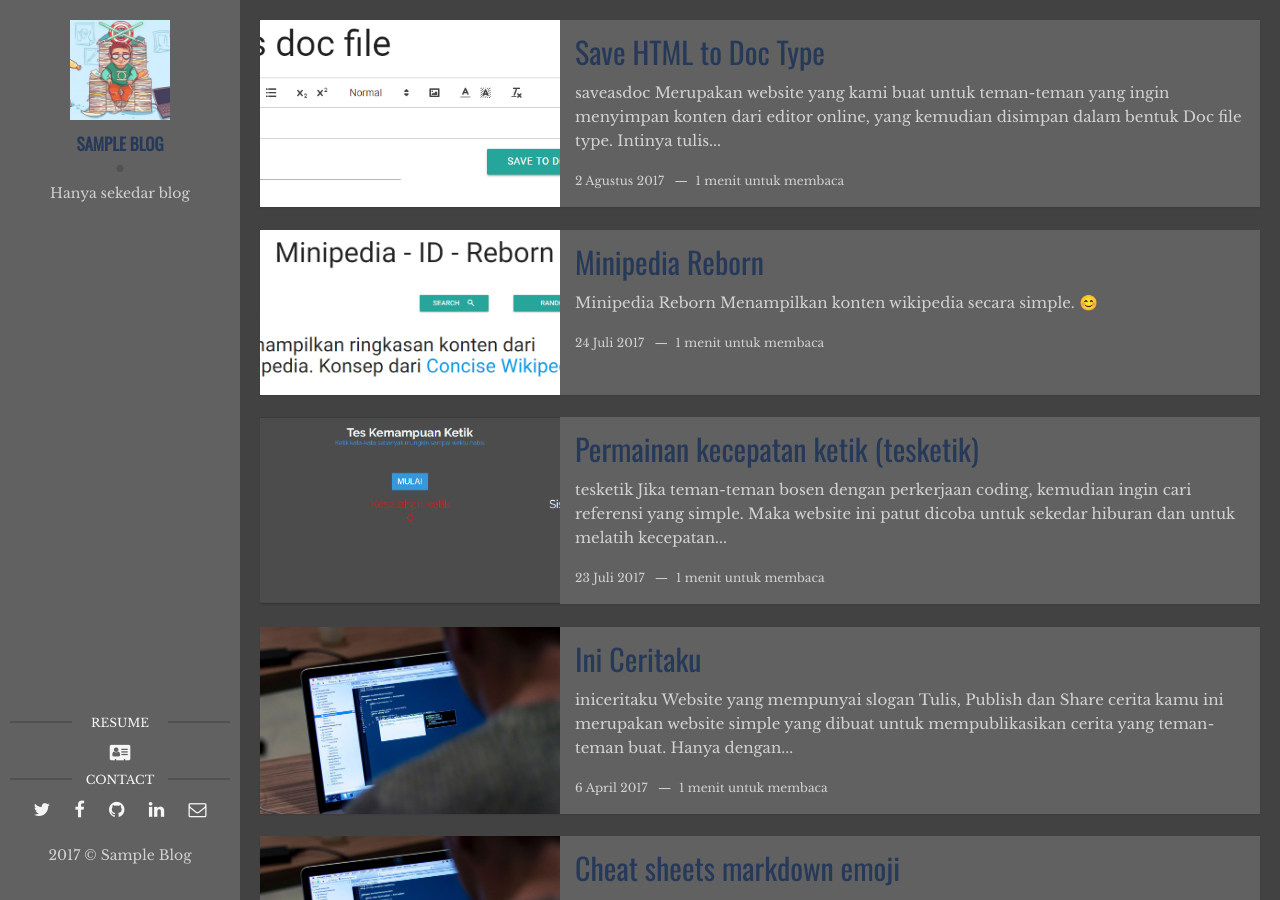
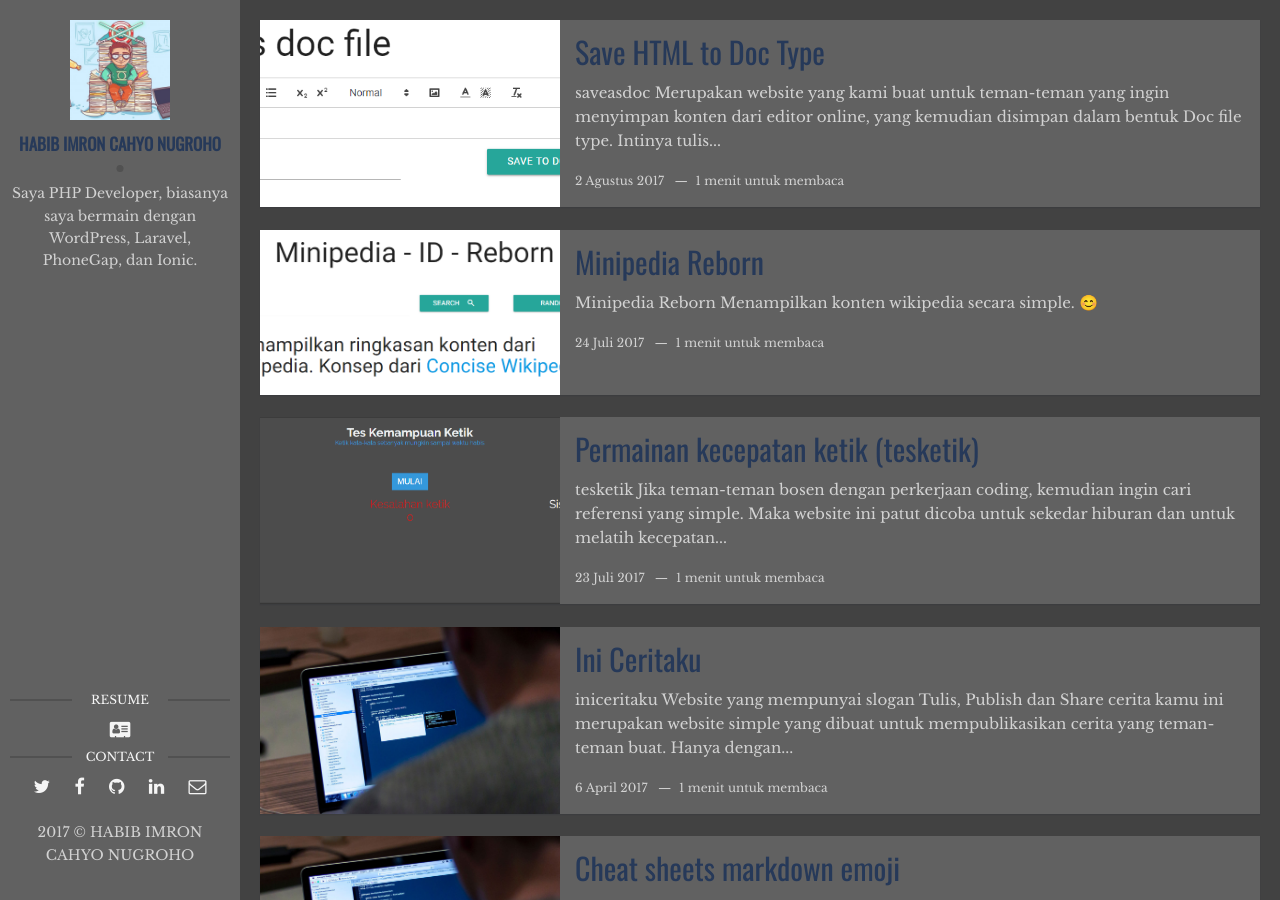
Before and after one commit to hicnblog/blognya-habibimroncn, a Jekyll site: the page built from index.html, in a window 1280 px wide and 900 px high. Built offline with Jekyll 4.4.1, drawn with Linux system fonts in a browser that asks for light colours; emoji names are drawn with the system emoji font.

Commit message:
Little Update

```diff
--- a/_config.yml
+++ b/_config.yml
@@ -1,14 +1,14 @@
-title: Sample Blog
+title: HABIB IMRON CAHYO NUGROHO
 description: > # this means to ignore newlines until "baseurl:"
-  Hanya sekedar blog
+  Assalamulaikum :). Saya PHP Developer, biasanya saya bermain dengan WordPress, Laravel, PhoneGap, dan Ionic.
 permalink: ':title/'
-baseurl: "/sample-blog" # the subpath of your site, e.g. /blog
+baseurl: "/blognya-habibimroncn" # the subpath of your site, e.g. /blog
 url: "" # the base hostname & protocol for your site, e.g. http://example.com
 
 # Author Settings
-author: Sample Blog # add your name
+author: HABIB IMRON CAHYO NUGROHO # add your name
 author-img: habib-imron-cahyo-nugroho.jpg # add your photo
-about-author: Hanya sekedar blog # add description
+about-author: Saya PHP Developer, biasanya saya bermain dengan WordPress, Laravel, PhoneGap, dan Ionic. # add description
 twitter: Hab_15
 facebook: habibimroncn
 github: habibimroncn
```
